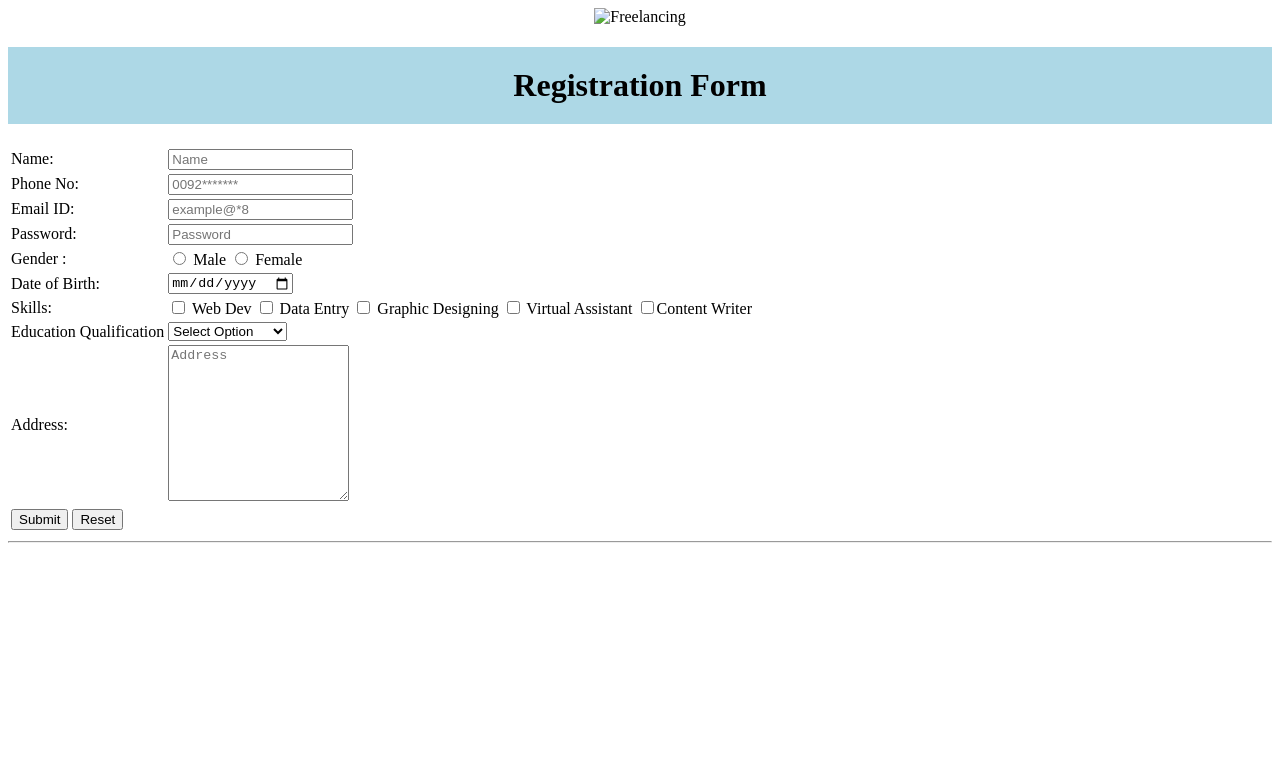
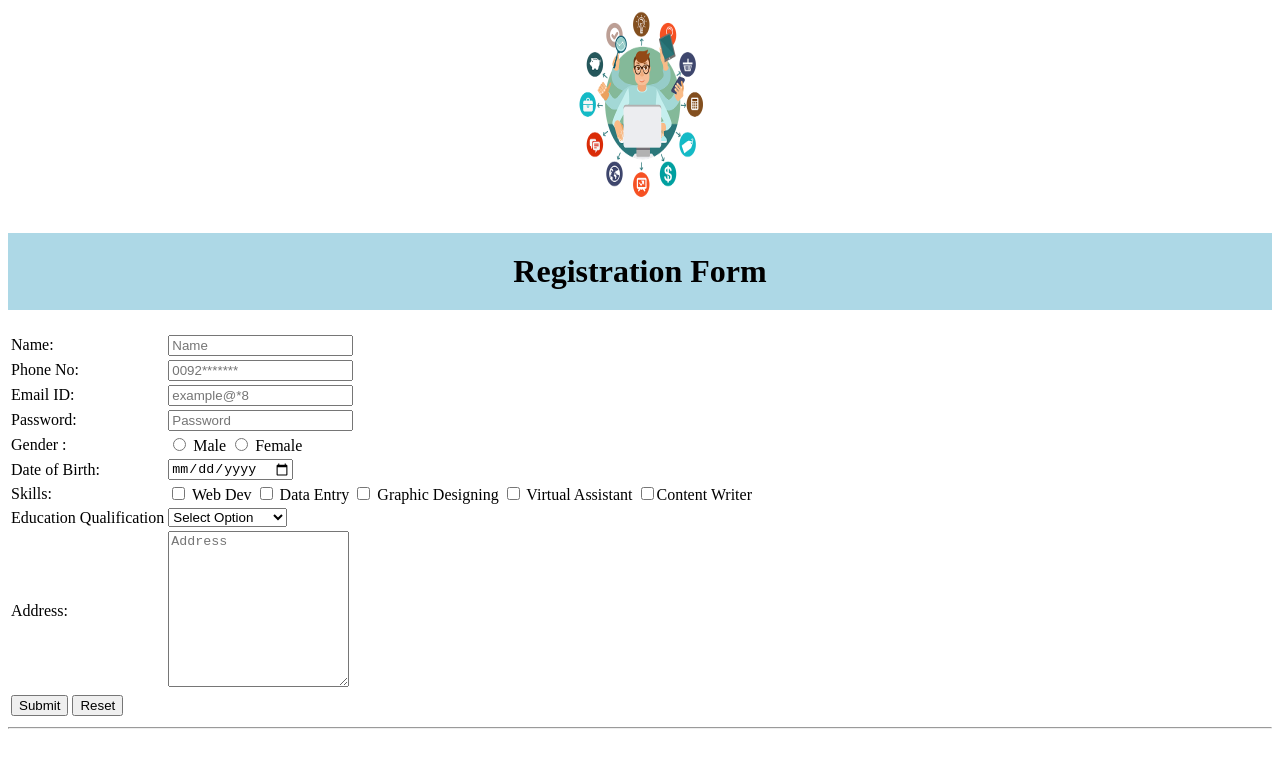
Before and after one commit to shahrozkhan91/Registration-Form, a plain HTML site: page index.html in a window 1280 px wide. Drawn offline with Linux system fonts and the light colour scheme.

Commit message:
ammended

```diff
--- a/index.html
+++ b/index.html
@@ -7,7 +7,7 @@
     <title>Registration Form</title>
 </head>
 <body>
-    <center> <img src="./Images/pngwing.com.png" alt="Freelancing" height="200" width="200"></center>
+    <center> <img src="./Image/pngwing.com.png" alt="Freelancing" height="200" width="200"></center>
     <H1 style="background-color:lightblue; padding: 20px; text-align: center;" border: solid; 4px"> Registration Form</h1>
     <form>
 <table>
```
